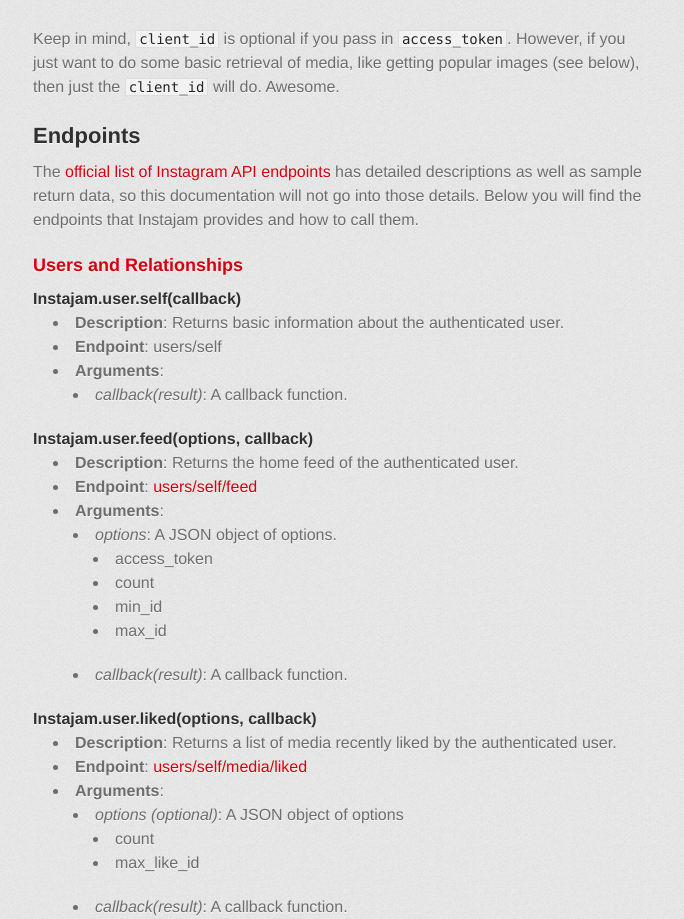
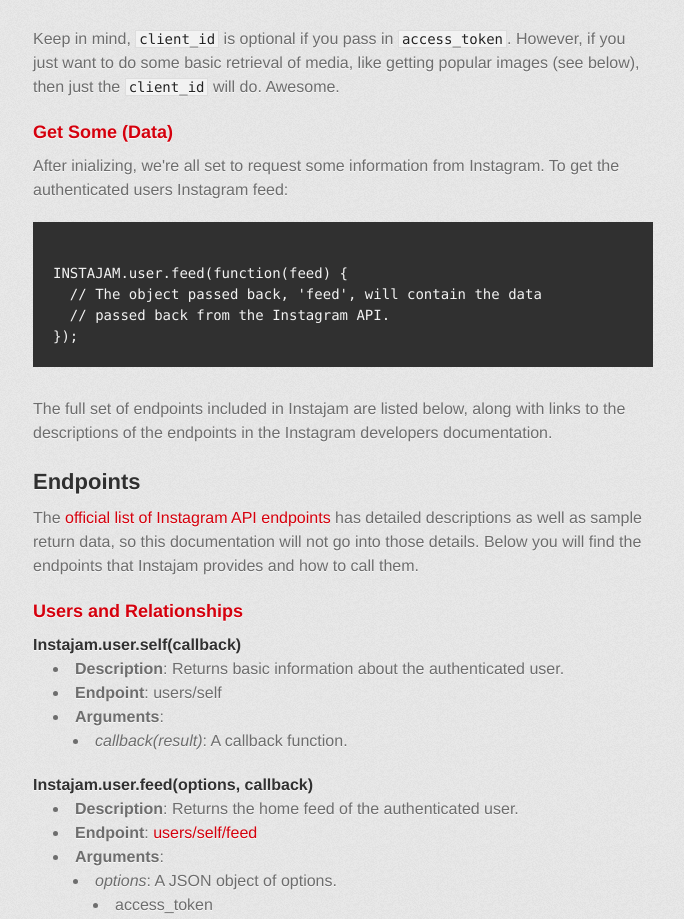
Before and after one commit to mikefowler/instajam, a plain HTML site: page index.html in a window 1280 px wide. Shown: the part 1268-2187 px from the top of the page, without its empty margins (297-981 px from the left). Drawn offline with Linux system fonts and the light colour scheme; a web font is replaced by a local one.

Commit message:
Updated index.html

```diff
--- a/index.html
+++ b/index.html
@@ -69,6 +69,19 @@
 </code></pre>
 
 <p>Keep in mind, <code>client_id</code> is optional if you pass in <code>access_token</code>. However, if you just want to do some basic retrieval of media, like getting popular images (see below), then just the <code>client_id</code> will do. Awesome.</p>
+
+<h3>Get Some (Data)</h3>
+
+<p>After inializing, we're all set to request some information from Instagram. To get the authenticated users Instagram feed:</p>
+
+<pre><code>
+INSTAJAM.user.feed(function(feed) {
+  // The object passed back, 'feed', will contain the data
+  // passed back from the Instagram API.
+});
+</code></pre>
+
+<p>The full set of endpoints included in Instajam are listed below, along with links to the descriptions of the endpoints in the Instagram developers documentation.</p>
 
 <h2>Endpoints</h2>
 
```
